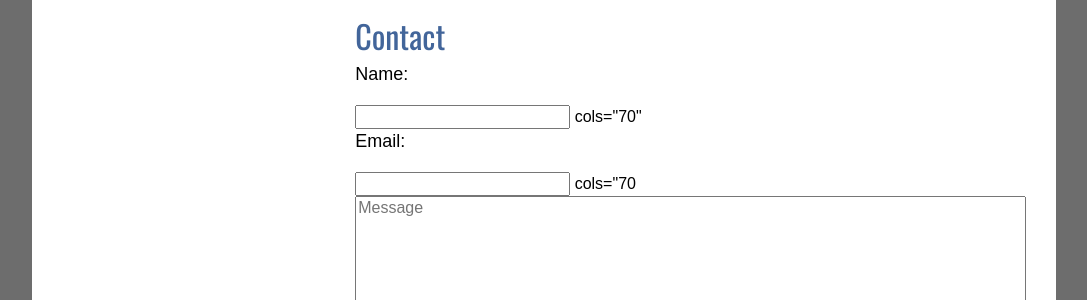
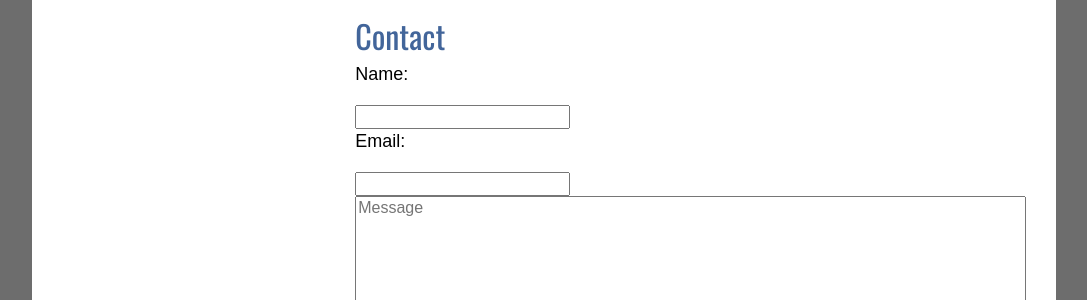
Before and after one commit to quangvunp/geomechanics, a Jekyll site: the page built from about.md, in a window 1280 px wide. Shown: the part 825-1125 px from the top of the page, without its empty margins (96-1183 px from the left). Built offline with Jekyll 4.4.1, drawn with Linux system fonts in a browser that asks for light colours; our own code applies the rules of GitHub Pages for plain Markdown files.

Commit message:
Update about.md

```diff
--- a/about.md
+++ b/about.md
@@ -15,8 +15,8 @@
 ## Contact
 
 <form action="//formspree.io/quangvunp@gmail.com" method="POST">
-    <p>Name: </p><input type="text" name="name"> cols="70"<br />
-    <p>Email: </p><input type="email" name="email"> cols="70<br />
+    <p>Name: </p><input type="text" name="name" cols="70"> <br />
+    <p>Email: </p><input type="email" name="email" cols="70"> <br />
     <textarea id="message" name="message" placeholder="Message" rows="10" cols="70"></textarea> <br />
   <input type='submit' value='Submit' />
 
```
